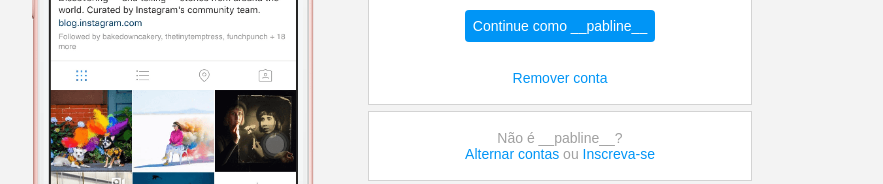
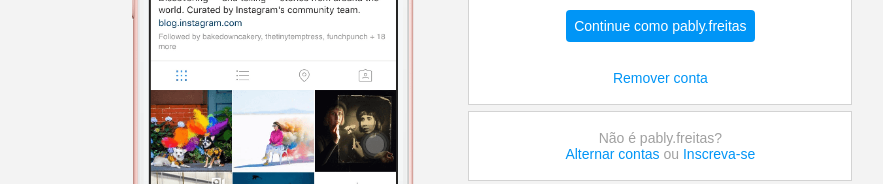
Before and after one commit to pablinefreitas/login-instagram, a plain HTML site: page index.html in a window 1280 px wide. Shown: the part 326-510 px from the top of the page, without its empty margins (272-1155 px from the left). Drawn offline with Linux system fonts and the light colour scheme.

Commit message:
Update index.html

```diff
--- a/index.html
+++ b/index.html
@@ -7,6 +7,7 @@
     <title>Instagram</title>
 </head>
 <body>
+    <p style="color: white;">Pabline Freitas - Dev Front-End.</p>
     <div class="instagram-wrapper">
         <div class="instagram-phone">
             <img src="./instagram-celular.png" alt="celular">
@@ -17,11 +18,11 @@
                 <div class="profile-photo">
                     <img src="./perfil-instagram.jpeg" alt="foto de perfil">
                 </div>
-                <a href="#" class="instagram-login">Continue como __pabline__</a>
+                <a href="#" class="instagram-login">Continue como pably.freitas </a>
                 <a href="#" class="instagram-logout">Remover conta</a>
             </div>
             <div class="group">
-                <p class="not-account">Não é __pabline__?</p>
+                <p class="not-account">Não é pably.freitas?</p>
                 <p class="not-account">
                     <span class="link-blue">Alternar contas</span>
                     ou
```
